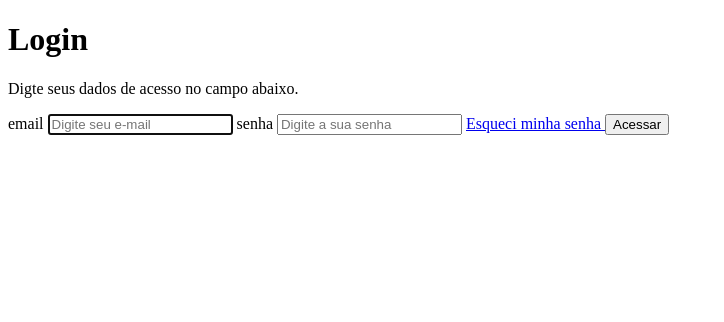
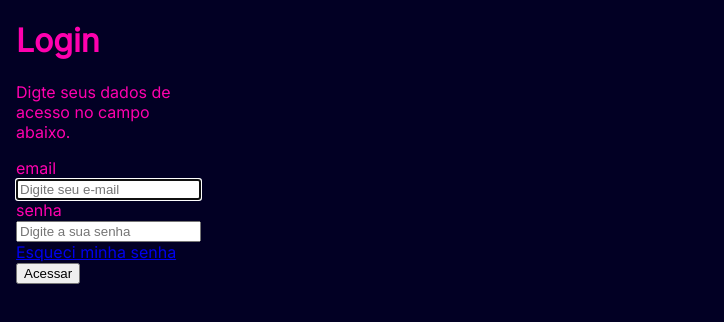
Before and after one commit to SadBoysGangsta/form, a plain HTML site: page index.html in a window 1280 px wide. Shown: the whole page, without its empty margins (0-724 px from the left). Drawn offline with Linux system fonts and the light colour scheme.

Commit message:
Update index.html

```diff
--- a/index.html
+++ b/index.html
@@ -4,7 +4,9 @@
     <meta charset="UTF-8">
     <meta http-equiv="X-UA-Compatible" content="IE=edge">
     <meta name="viewport" content="width=device-width, initial-scale=1.0">
+
     <title>Vinlin </title>
+<link rel="stylesheet" href="main.css">
 </head>
 <body>
     <div class="page">
@@ -15,9 +17,11 @@
         <input type="email" placeholder="Digite seu e-mail" autofocus="true" />
         <label for="password">senha </label>
         <input type="password" placeholder="Digite a sua senha" />
-    <a href="/"> Esqueci minha senha </a>
+        <div class="senha">
+        <a href="/"> Esqueci minha senha </a></div>
         <input type ="submit" value="Acessar" class="btn" />
         </form>
     </div>
+
        </body>
 </html>
```
